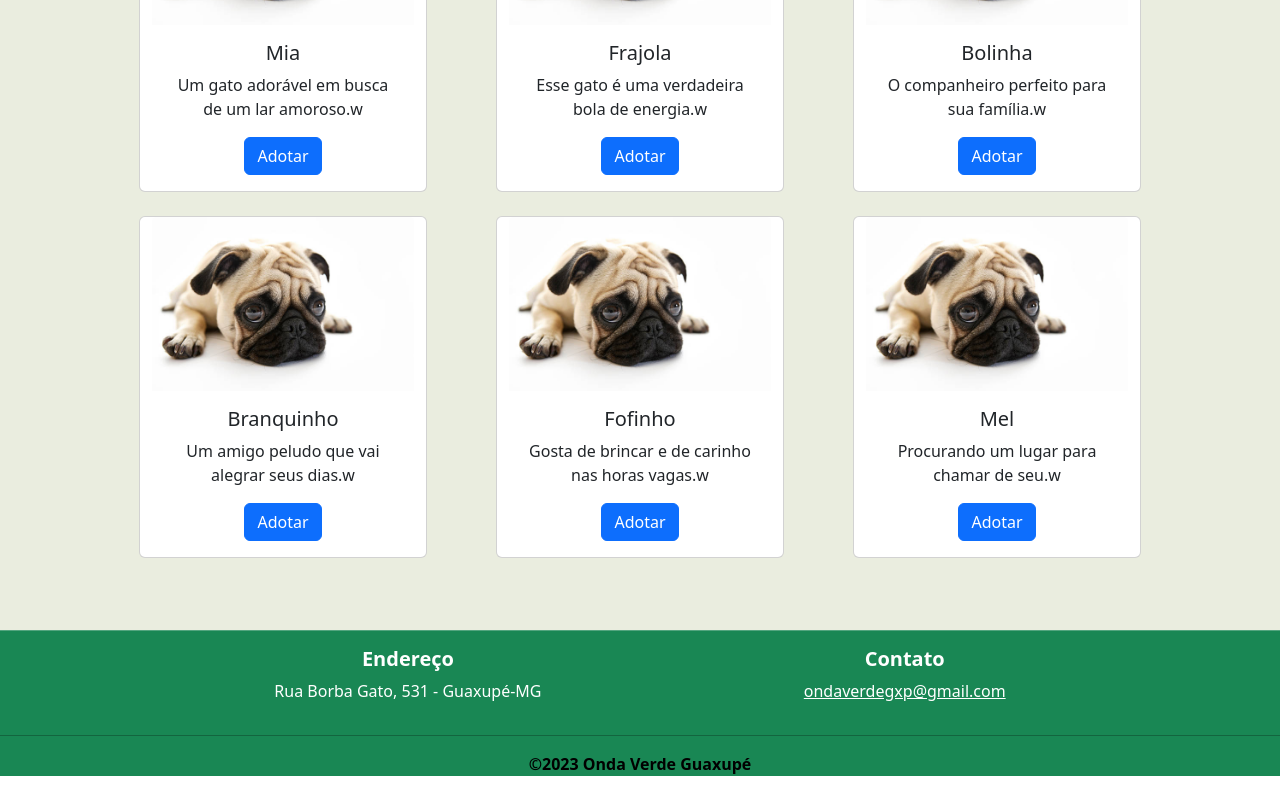
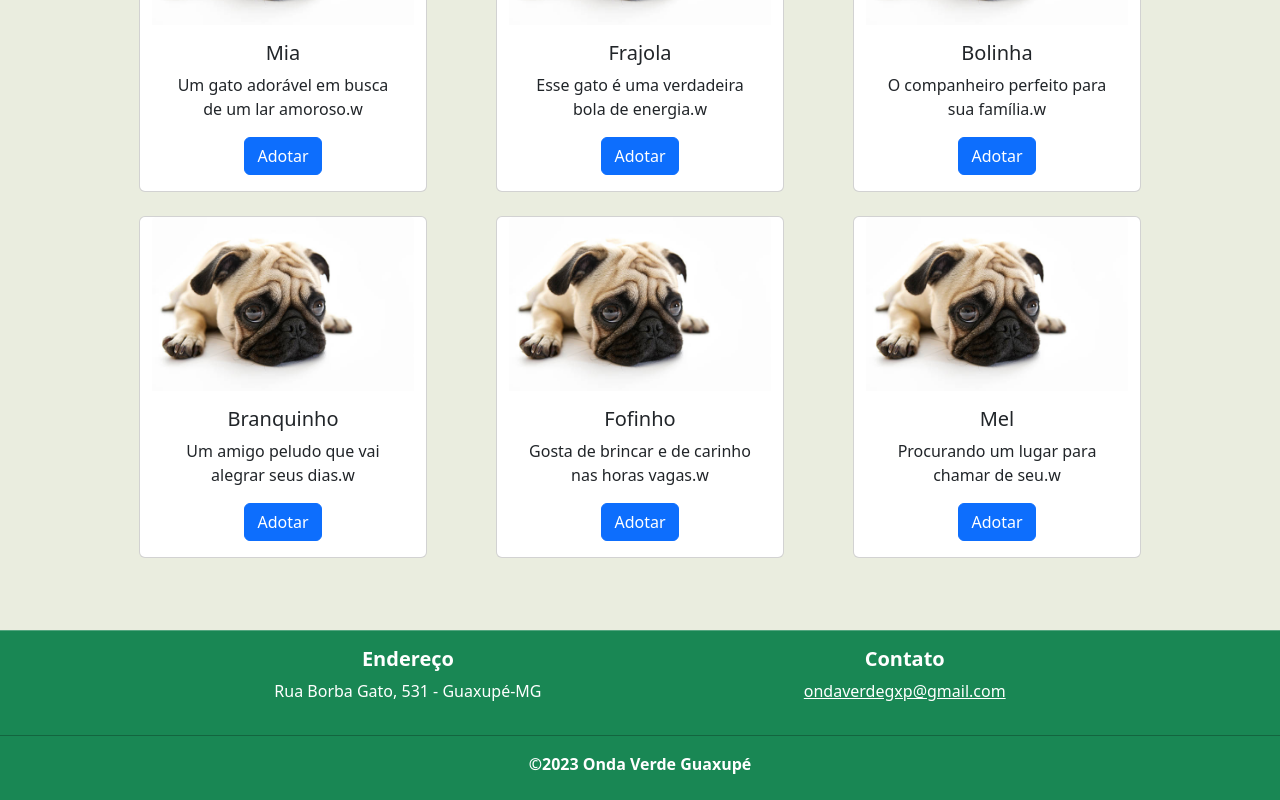
Before and after one commit to MarcelSSouza/onda-verde-guaxupe, a React (Create React App) app: page /gato in a window 1280 px wide. Shown: the part 321-1121 px from the top of the page. Before the commit the page ends 1097 px from the top, so only its background shows below. Built offline with nearby package versions, Linux system fonts and the light colour scheme.

Commit message:
MyFooter changes

```diff
--- a/src/MyFooter.jsx
+++ b/src/MyFooter.jsx
@@ -34,8 +34,9 @@ export default function MyFooter() {
         <div>
           <p className="m-0 text-black">
             <hr />
-            <b>©2023 Onda Verde Guaxupé</b>
+            <b className="text-white">©2023 Onda Verde Guaxupé</b>
           </p>
+          <br />
         </div>
       </footer>
     </>
```
